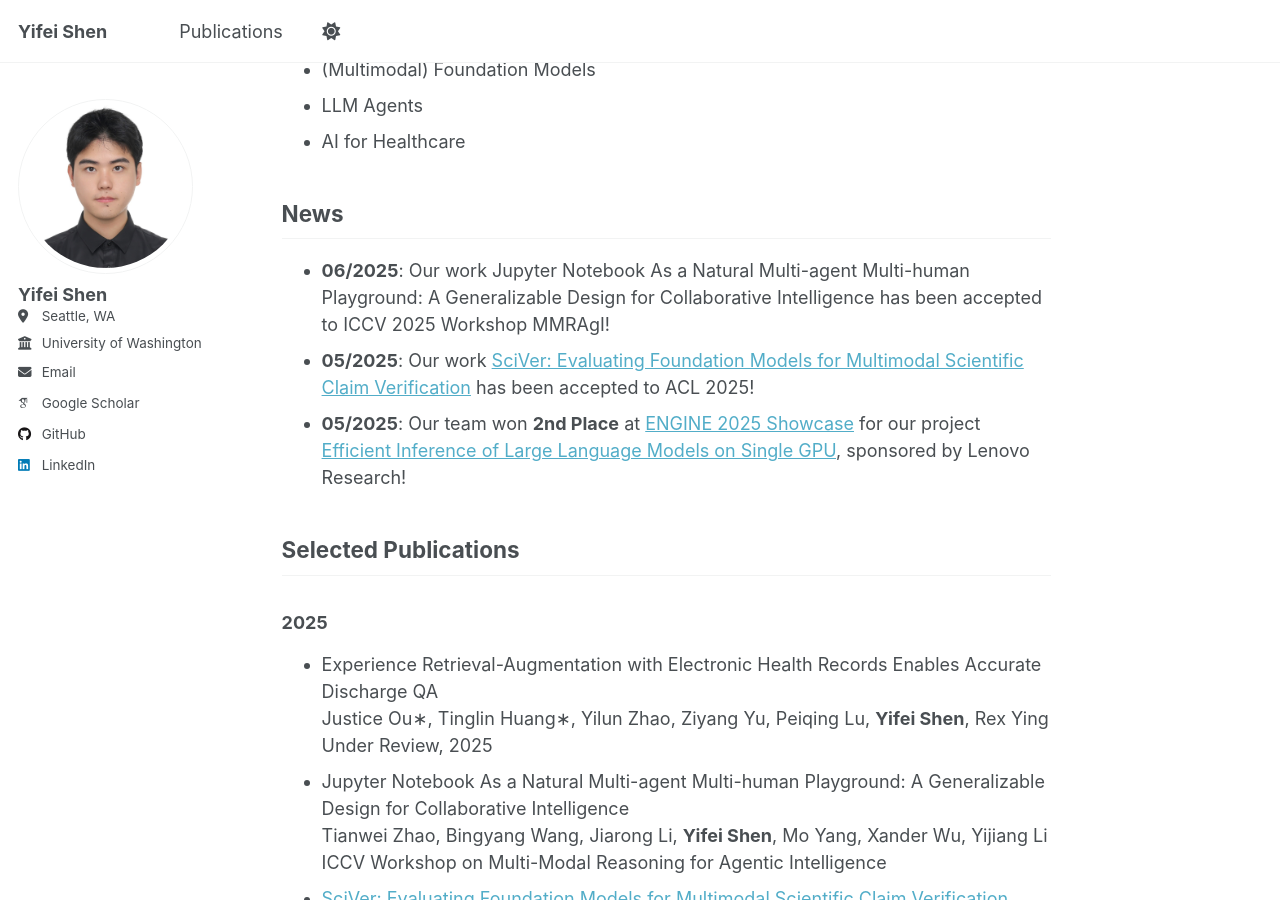
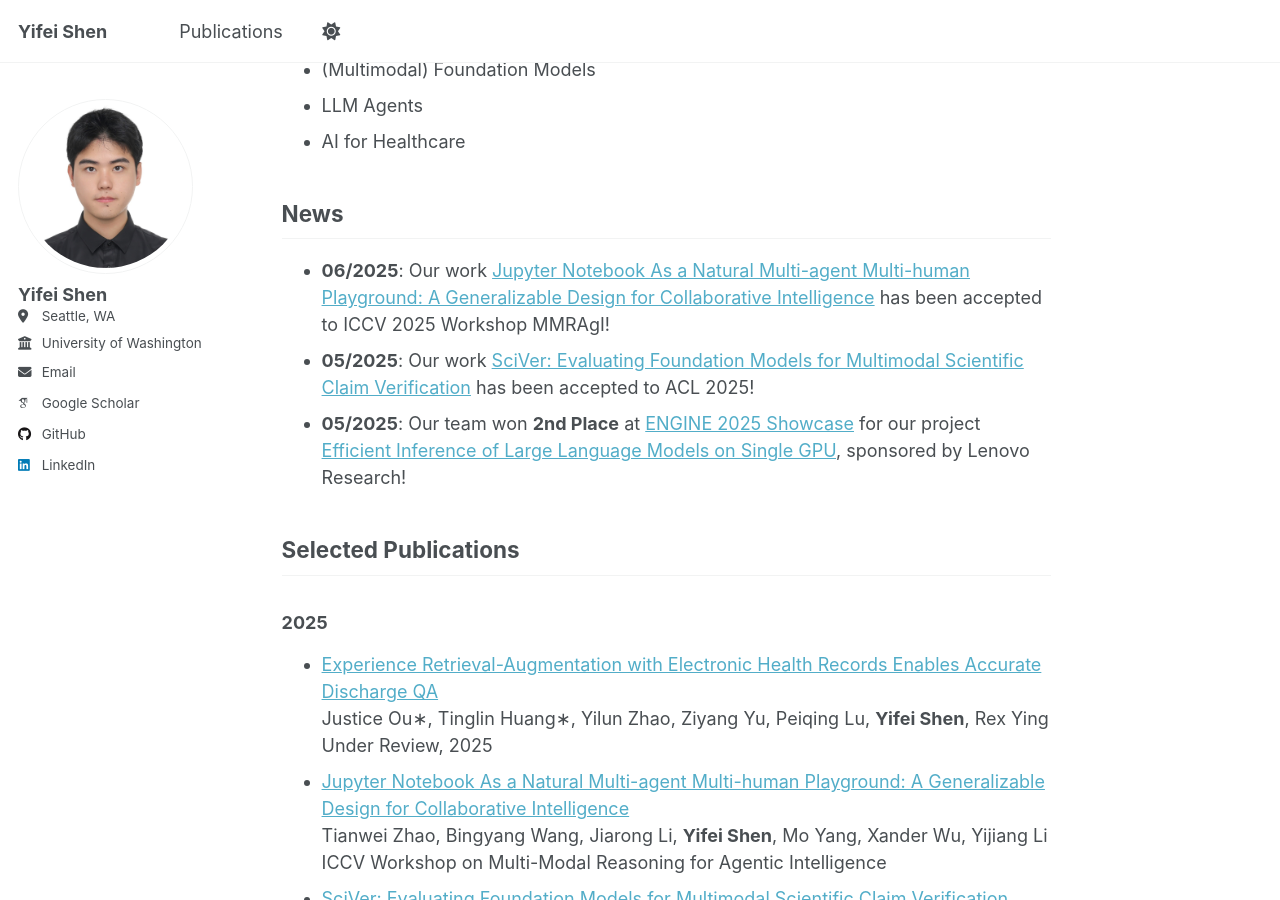
Before and after one commit to Barryshen1/Barryshen1.github.io, a Jekyll site: the page built from _pages/about.md, in a window 1280 px wide and 900 px high, scrolled down 450 px. Built offline with Jekyll 4.4.1, drawn with Linux system fonts in a browser that asks for light colours; some web fonts are replaced.

Commit message:
Add placeholder links for new publications

```diff
--- a/_pages/about.md
+++ b/_pages/about.md
@@ -22,7 +22,7 @@ I'm seeking research intern positions in large language models and PhD opportuni
 
 ## News
 
-- **06/2025**: Our work Jupyter Notebook As a Natural Multi-agent Multi-human Playground: A Generalizable Design for Collaborative Intelligence has been accepted to ICCV 2025 Workshop MMRAgI!
+- **06/2025**: Our work [Jupyter Notebook As a Natural Multi-agent Multi-human Playground: A Generalizable Design for Collaborative Intelligence](#) has been accepted to ICCV 2025 Workshop MMRAgI!
 - **05/2025**: Our work [SciVer: Evaluating Foundation Models for Multimodal Scientific Claim Verification](https://arxiv.org/pdf/2506.15569) has been accepted to ACL 2025!
 - **05/2025**: Our team won **2nd Place** at [ENGINE 2025 Showcase](https://www.ece.uw.edu/news-events/capstone-fair/) for our project [Efficient Inference of Large Language Models on Single GPU](https://www.ece.uw.edu/wp-content/uploads/2025/06/Lenovo-Efficient-Inference-of-Large-Language-Models-on-a-Single-GPU.pdf), sponsored by Lenovo Research!
 
@@ -30,10 +30,10 @@ I'm seeking research intern positions in large language models and PhD opportuni
 
 ### 2025
 
-- Experience Retrieval-Augmentation with Electronic Health Records Enables Accurate Discharge QA
+- [Experience Retrieval-Augmentation with Electronic Health Records Enables Accurate Discharge QA](#)
   Justice Ou∗, Tinglin Huang∗, Yilun Zhao, Ziyang Yu, Peiqing Lu, **Yifei Shen**, Rex Ying
   Under Review, 2025
-- Jupyter Notebook As a Natural Multi-agent Multi-human Playground: A Generalizable Design for Collaborative Intelligence
+- [Jupyter Notebook As a Natural Multi-agent Multi-human Playground: A Generalizable Design for Collaborative Intelligence](#)
   Tianwei Zhao, Bingyang Wang, Jiarong Li, **Yifei Shen**, Mo Yang, Xander Wu, Yijiang Li
   ICCV Workshop on Multi-Modal Reasoning for Agentic Intelligence
 - [SciVer: Evaluating Foundation Models for Multimodal Scientific Claim Verification](https://arxiv.org/pdf/2506.15569)
```
